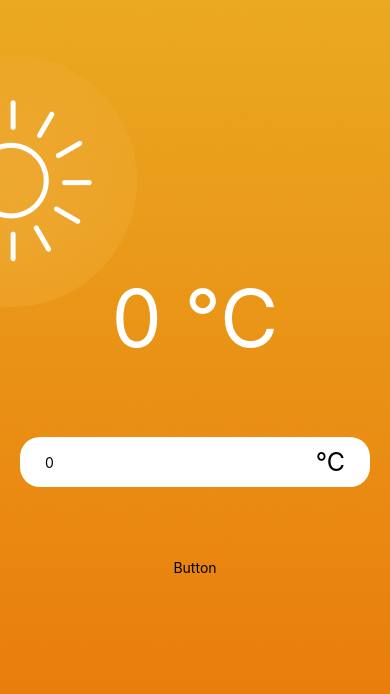
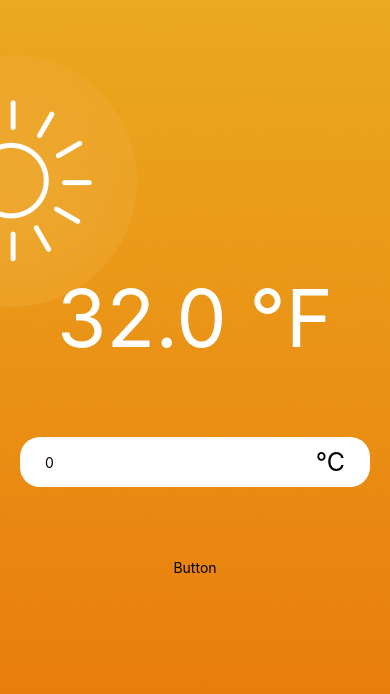
Before and after one commit to MosesKal/mobTempApp, a React Native app: screen / in a window 390 px wide. Shown: the top 694 px of the page. Built offline with nearby package versions, Linux system fonts and the light colour scheme.

Commit message:
conversion temperature

```diff
--- a/App.js
+++ b/App.js
@@ -4,18 +4,35 @@ import hotBackground from "./assets/hot.png";
 import { InputTemperature } from "./components/InputTemperature/InputTemperature";
 import TemperatureDisplay from "./components/TemperatureDisplay/TemperatureDisplay";
 import { useState } from "react";
-import {DEFAULT_TEMPERATURE, DEFAULT_UNIT} from "./constant"
-
+import { DEFAULT_TEMPERATURE, DEFAULT_UNIT } from "./constant";
+import {
+  getOppositUnit,
+  convertTemperatureTo,
+} from "./services/temperature-service";
 
 export default function App() {
   const [inputValue, setInputValue] = useState(DEFAULT_TEMPERATURE);
   const [currentUnit, setCurrentUnit] = useState(DEFAULT_UNIT);
+  const oppositeUnit = getOppositUnit(currentUnit);
+
+  function getConvertedTemperature () {
+    const valueAsFloat = Number.parseFloat(inputValue);
+    return isNaN(valueAsFloat)
+      ? ""
+      : convertTemperatureTo(oppositeUnit, valueAsFloat).toFixed(1);
+  }
 
   return (
     <ImageBackground style={style.container} source={hotBackground}>
       <View style={style.workspace}>
-        <TemperatureDisplay value={inputValue} unit={currentUnit} />
-        <InputTemperature defaultValue={DEFAULT_TEMPERATURE} onChangeText={setInputValue} />
+        <TemperatureDisplay
+          value={getConvertedTemperature()}
+          unit={oppositeUnit}
+        />
+        <InputTemperature
+          defaultValue={DEFAULT_TEMPERATURE}
+          onChangeText={setInputValue}
+        />
         <View>
           <Text>Button</Text>
         </View>
--- /dev/null
+++ b/services/temperature-service.js
@@ -0,0 +1,13 @@
+import { UNITS } from "../constant";
+
+export const getOppositUnit = (unit)=>{
+    return unit === UNITS.celcius ? UNITS.faranheit : UNITS.celcius;
+}
+
+export const convertTemperatureTo = (unit, value)=>{
+    if(unit === UNITS.celcius){
+        return (value - 32) / 1.8;
+    }else {
+        return value * 1.8 + 32;
+    }
+}
```
